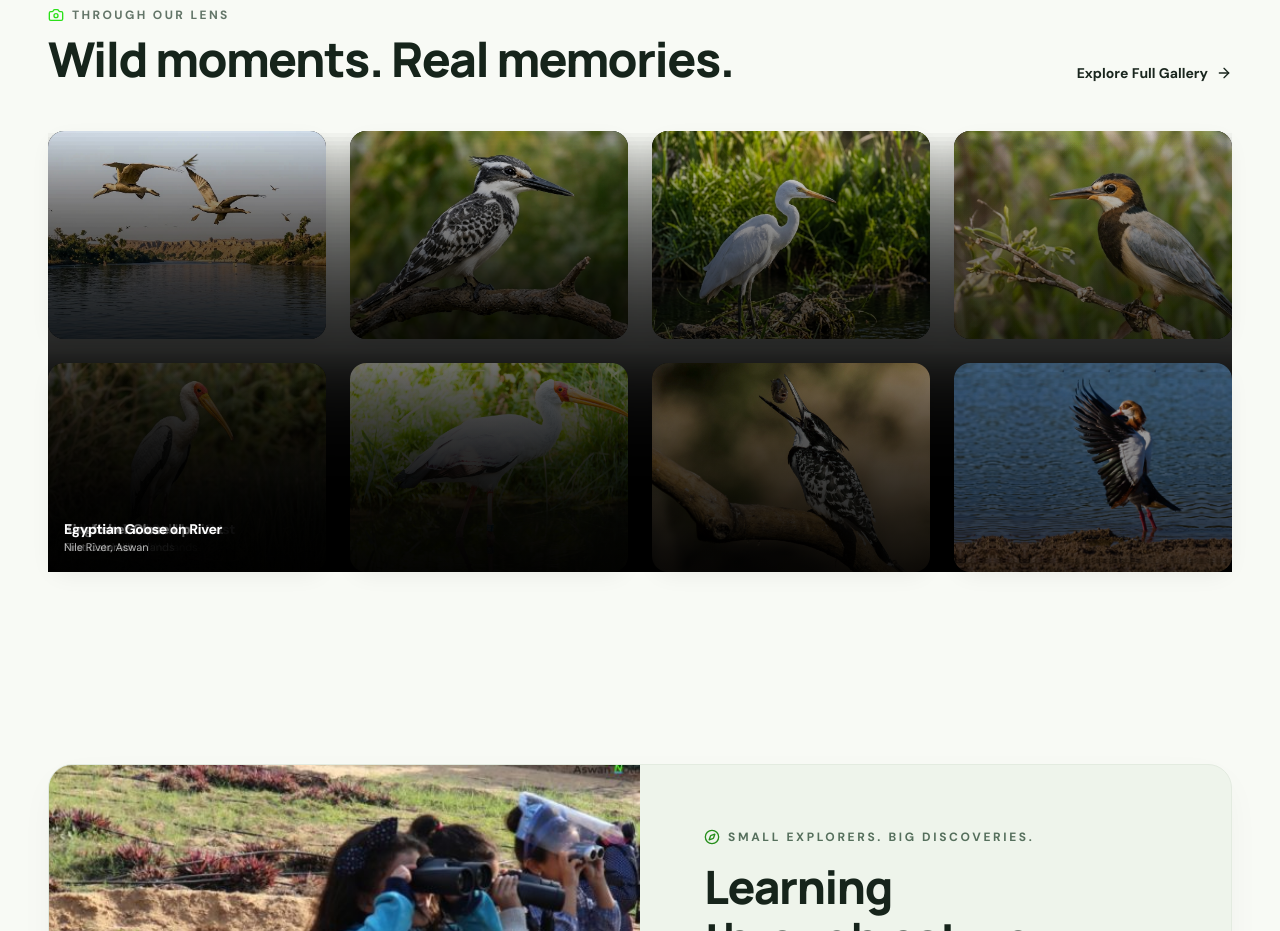
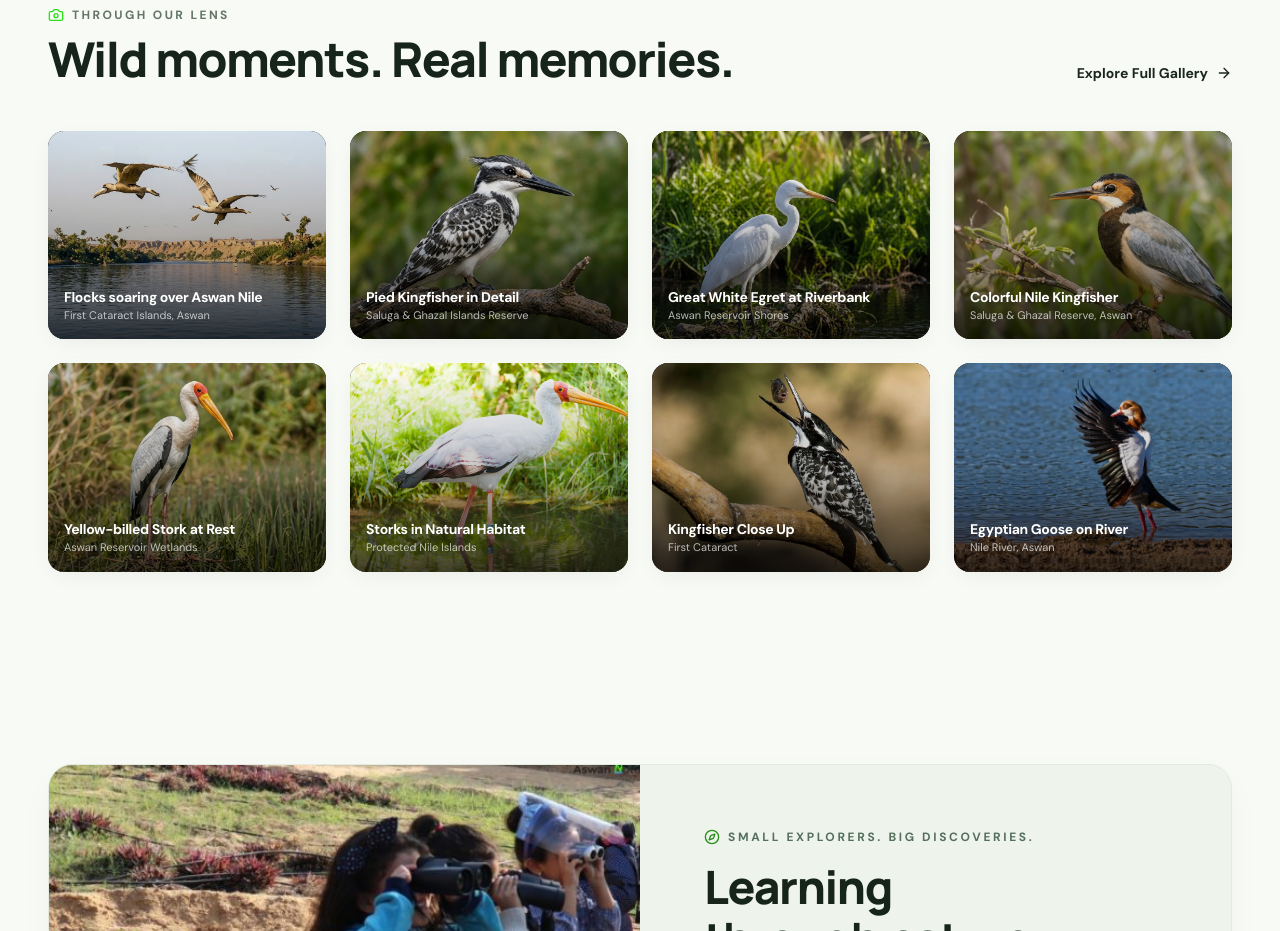
Before and after one commit to Islam-Shahat/Aswan-Nature, a React (Vite) app: page / in a window 1280 px wide. Shown: the part 7700-8631 px from the top of the page. Built offline with nearby package versions, Linux system fonts and the light colour scheme; a web font is replaced by a local one.

Commit message:
Completely eliminate desktop flickering by separating mobile stack and desktop grid containers

```diff
--- a/src/components/GallerySection.jsx
+++ b/src/components/GallerySection.jsx
@@ -77,16 +77,45 @@ export const GallerySection = ({ currentLang = 'EN' }) => {
           </Link>
         </div>
 
-        {/* 8-Photo Grid: Stacking cards only on mobile (< sm), pristine original grid on laptop/desktop (>= sm) */}
-        <div className="relative space-y-6 sm:space-y-0 sm:grid sm:grid-cols-2 md:grid-cols-3 lg:grid-cols-4 sm:gap-6">
+        {/* Mobile View: Clean Scroll-Stacking Cards (< sm) */}
+        <div className="block sm:hidden space-y-6 pb-6">
           {photos.map((photo, idx) => (
             <div
-              key={photo.title + idx}
+              key={`mobile-${photo.title}-${idx}`}
               onClick={() => setSelectedPhotoIndex(idx)}
               style={{
+                top: `calc(85px + ${idx * 6}px)`,
                 zIndex: 10 + idx,
               }}
-              className="sticky sm:static top-[90px] group relative aspect-[4/3] rounded-2xl overflow-hidden bg-black cursor-pointer shadow-[0_12px_36px_-8px_rgba(0,0,0,0.35)] sm:shadow-[0_6px_24px_-6px_rgba(0,0,0,0.08)] hover:shadow-2xl transition-all duration-300 hover:-translate-y-1"
+              className="sticky group relative aspect-[4/3] rounded-2xl overflow-hidden bg-black cursor-pointer shadow-[0_12px_36px_-8px_rgba(0,0,0,0.35)] active:scale-[0.99] transition-transform duration-200"
+            >
+              <img
+                src={photo.src}
+                alt={photo.title}
+                loading="lazy"
+                className="w-full h-full object-cover object-center"
+              />
+              <div className="absolute inset-0 bg-gradient-to-t from-black/85 via-black/25 to-transparent opacity-85" />
+
+              <div className="absolute bottom-4 left-4 right-4 text-white">
+                <span className="text-sm font-bold tracking-tight block line-clamp-1">
+                  {photo.title}
+                </span>
+                <span className="text-[11px] text-white/70 block line-clamp-1">
+                  {photo.location}
+                </span>
+              </div>
+            </div>
+          ))}
+        </div>
+
+        {/* Laptop / Desktop / Tablet View (>= sm): Original 100% Clean Grid without sticky, z-index or overlaps */}
+        <div className="hidden sm:grid sm:grid-cols-2 md:grid-cols-3 lg:grid-cols-4 gap-6">
+          {photos.map((photo, idx) => (
+            <div
+              key={`desktop-${photo.title}-${idx}`}
+              onClick={() => setSelectedPhotoIndex(idx)}
+              className="group relative aspect-[4/3] rounded-2xl overflow-hidden bg-black cursor-pointer shadow-[0_6px_24px_-6px_rgba(0,0,0,0.08)] hover:shadow-2xl transition-all duration-300 hover:-translate-y-1"
             >
               <img
                 src={photo.src}
```
